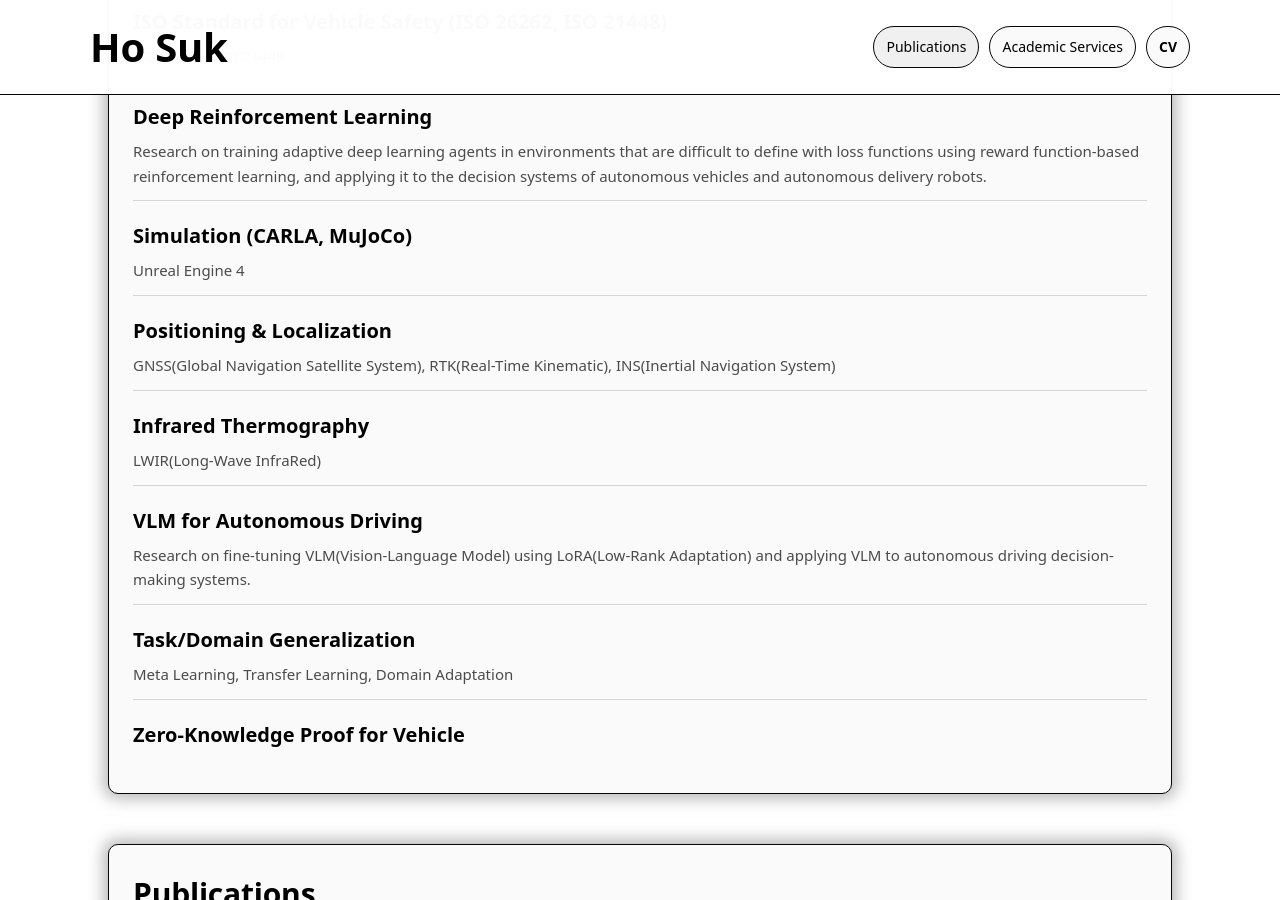
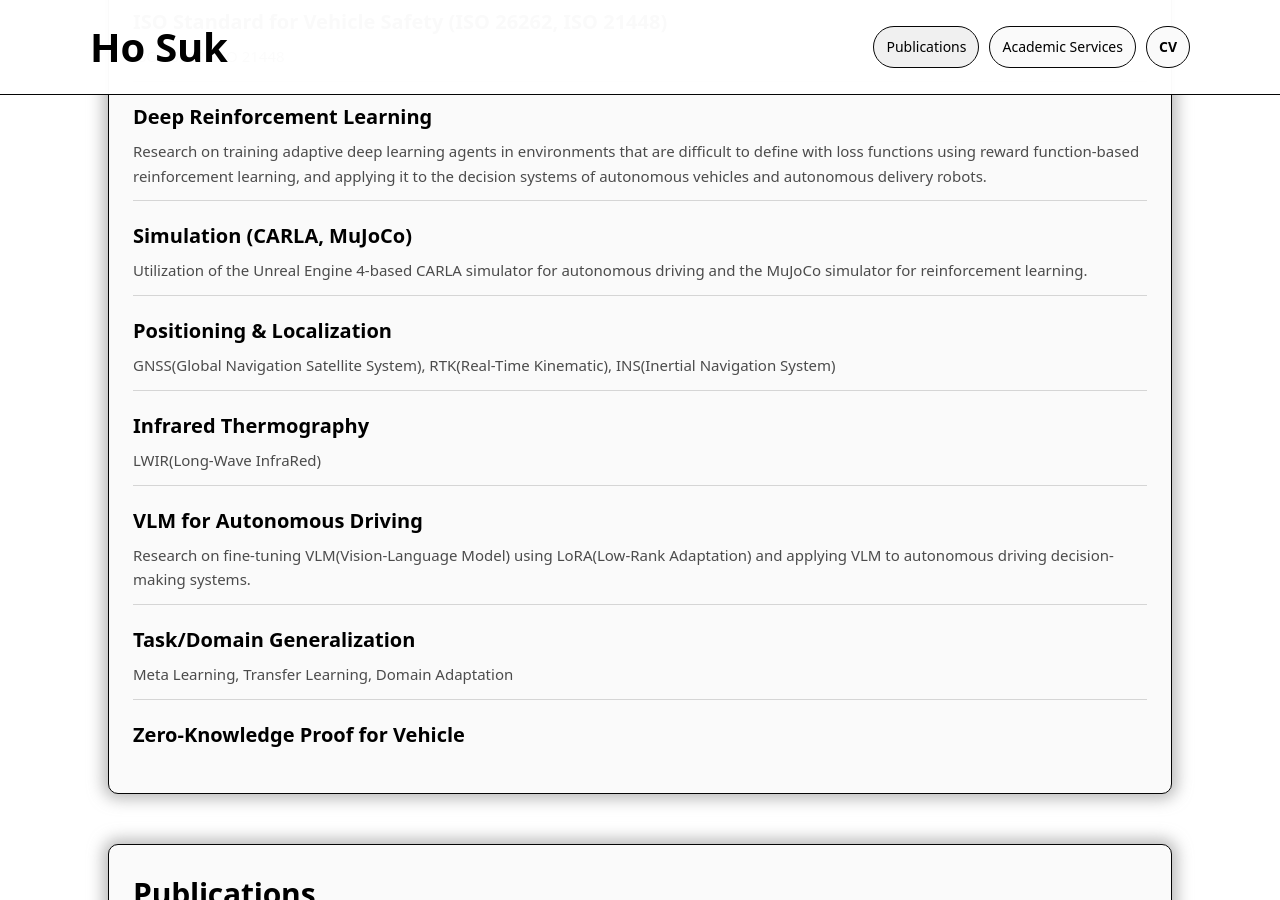
Before and after one commit to ho-suk-93/ho-suk-93.github.io, a Jekyll site: the page built from index.md, in a window 1280 px wide and 900 px high, scrolled down 1865 px. Built offline with Jekyll 4.4.1, drawn with Linux system fonts in a browser that asks for light colours.

Commit message:
Update index.md

```diff
--- a/index.md
+++ b/index.md
@@ -94,7 +94,7 @@ description: "Ho Suk personal website"
     </div>
     <div class="list-item">
       <p class="item-title">Simulation (CARLA, MuJoCo)</p>
-      <p class="item-desc">Unreal Engine 4</p>
+      <p class="item-desc">Utilization of the Unreal Engine 4-based CARLA simulator for autonomous driving and the MuJoCo simulator for reinforcement learning.</p>
     </div>
     <div class="list-item">
       <p class="item-title">Positioning & Localization</p>
```
